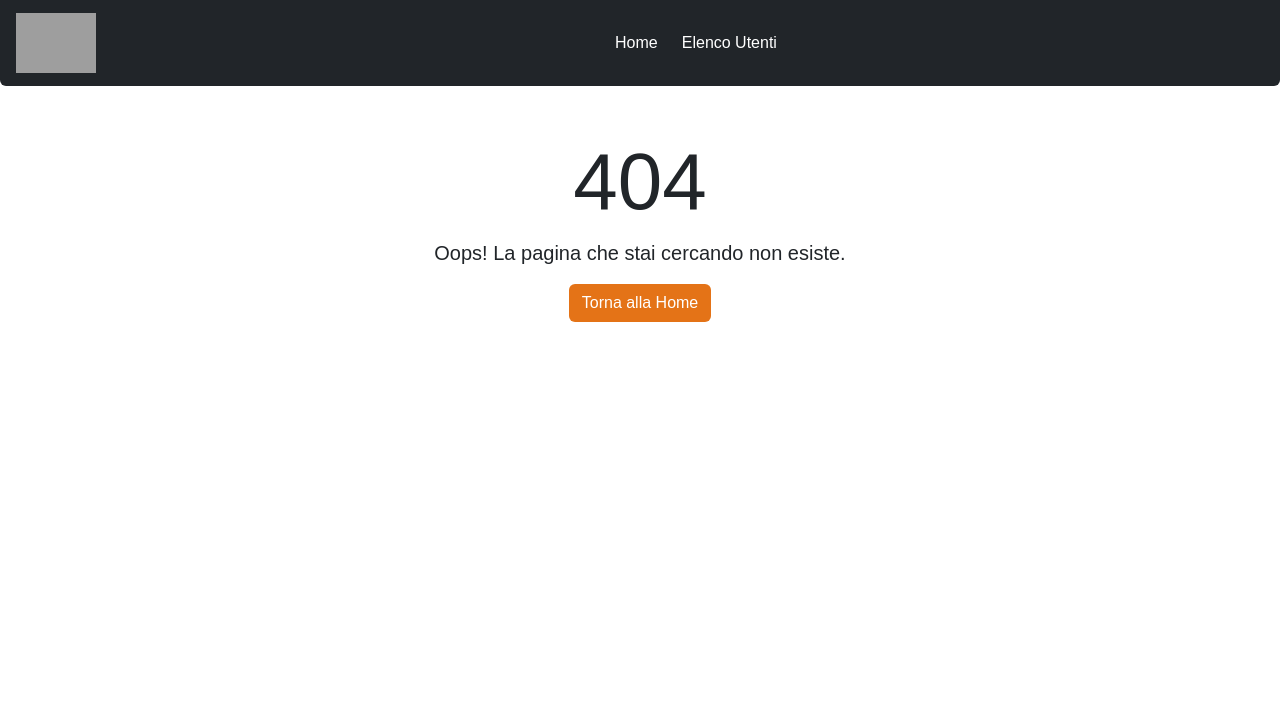
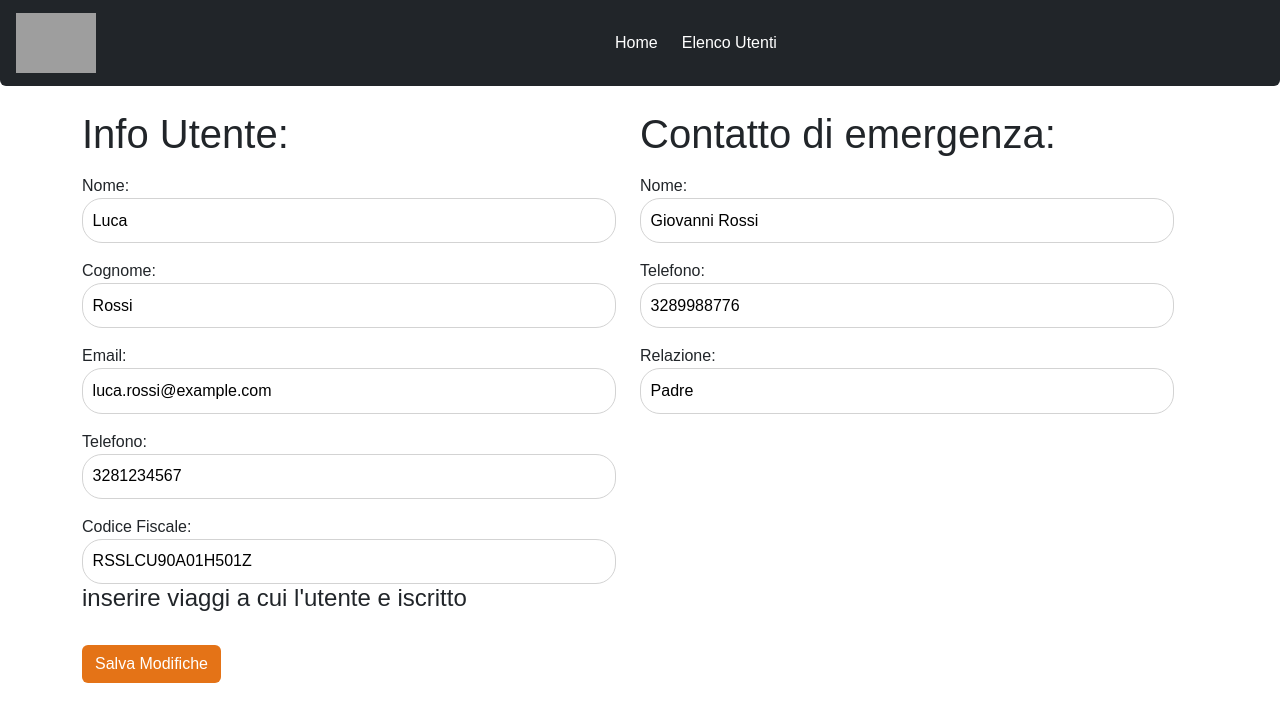
Before and after one commit to mattiacoli/BooRoad, a React (Vite) app: page /1/edit in a window 1280 px wide. Before the commit this address had no page. Shown: the top 722 px of the page. Built offline with nearby package versions, Linux system fonts and the light colour scheme; grey boxes are pictures that could not be loaded.

Commit message:
Update EditUser route and enhance user info form styling

```diff
--- a/src/App.jsx
+++ b/src/App.jsx
@@ -19,7 +19,7 @@ function App() {
               <Route path="/elenco_utenti" Component={UsersContacts} />
               <Route path="/:id/trip" Component={Trip} />
               <Route path="/addtrip" Component={AddTrip} />
-              <Route path="/edit" Component={EditUser} />
+              <Route path="/:id/edit" Component={EditUser} />
               <Route path="*" Component={NotFound} />
             </Route>
           </Routes>
--- a/src/index.css
+++ b/src/index.css
@@ -91,6 +91,24 @@ main {
 
 }
 
+.user_info {
+  width: 100%;
+
+  .edit_user_label {
+    display: block;
+    margin-top: 1rem;
+  }
+
+  .edit_user_input {
+    width: 100%;
+    padding: 0.6rem;
+    border: 1px solid lightgrey;
+    border-radius: 20px;
+  }
+}
+
+
+
 
 /* #endregion main */
 
--- a/src/pages/EditUser.jsx
+++ b/src/pages/EditUser.jsx
@@ -1,7 +1,74 @@
+import { useParams } from "react-router-dom"
+import { useTripContext } from "../contexts/TripContext"
+import { useState } from "react"
+
 export default function EditUser() {
+
+    const { id } = useParams()
+    const { data } = useTripContext()
+
+    const [user, setUser] = useState(findUser())
+
+    //find the user by creating a users flat array and comparing user id
+    function findUser() {
+        const user = data.flatMap(item => item.partecipanti).find(user => user.id == id)
+        console.log(user);
+        return user
+    }
+
+    function handleChange(key, value) {
+        setUser({
+            ...user,
+            [key]: value
+        })
+
+    }
+
+
     return (
         <>
-            <h1>edit user page</h1>
+            <div className="container">
+                <div className="user_info">
+
+                    <form action="">
+                        <div className="user_info row row-cols-2 mt-4">
+                            <div className="col">
+                                <h1> Info Utente: </h1>
+                                <label className="edit_user_label" htmlFor="">Nome:</label>
+                                <input className="edit_user_input" type="text" placeholder="Name" value={user.nome} />
+
+                                <label className="edit_user_label" htmlFor="">Cognome:</label>
+                                <input className="edit_user_input" type="text" placeholder="Name" value={user.cognome} />
+
+                                <label className="edit_user_label">Email:</label>
+                                <input className="edit_user_input" type="email" placeholder="Email" value={user.email} name="email" />
+
+                                <label className="edit_user_label">Telefono:</label>
+                                <input className="edit_user_input" type="text" placeholder="Telefono" value={user.telefono} name="telefono" />
+
+
+                                <label className="edit_user_label">Codice Fiscale:</label>
+                                <input className="edit_user_input" type="text" placeholder="C.F." value={user.codiceFiscale} />
+                                <h4>inserire viaggi a cui l'utente e iscritto</h4>
+                            </div>
+                            <div className="col emergency_contact">
+                                <h1>Contatto di emergenza:</h1>
+                                <label className="edit_user_label">Nome:</label>
+                                <input className="edit_user_input" type="text" placeholder="Nome" value={user.contattoEmergenza.nome} />
+
+
+                                <label className="edit_user_label">Telefono:</label>
+                                <input className="edit_user_input" type="text" placeholder="Telefono" value={user.contattoEmergenza.telefono} />
+
+
+                                <label className="edit_user_label">Relazione:</label>
+                                <input className="edit_user_input" type="text" placeholder="Relazione" value={user.contattoEmergenza.relazione} />
+                            </div>
+                        </div>
+                        <button className="btn mt-4">Salva Modifiche</button>
+                    </form>
+                </div>
+            </div>
         </>
     )
 }
--- a/src/pages/UsersContacts.jsx
+++ b/src/pages/UsersContacts.jsx
@@ -1,7 +1,10 @@
 import { useTripContext } from "../contexts/TripContext"
 import { useState } from "react"
+import { useNavigate } from "react-router-dom"
 
 export default function UsersContacts() {
+
+  const navigate = useNavigate()
 
   const { data, deleteUser } = useTripContext()
 
@@ -59,8 +62,8 @@ export default function UsersContacts() {
                     <td>{user.contattoEmergenza.relazione}</td>
                     <td>{user.contattoEmergenza.telefono}</td>
                     <td>
-                      <div className="button_container d-flex gap-2 ">
-                        <button className="btn warning">Edit</button>
+                      <div className="button_container d-flex gap-2">
+                        <button onClick={() => navigate(`/${user.id}/edit`)} className="btn warning">Edit</button>
                         <button onClick={() => deleteUser(user.id)} className="btn danger">Delete</button>
                       </div>
                     </td>
```
